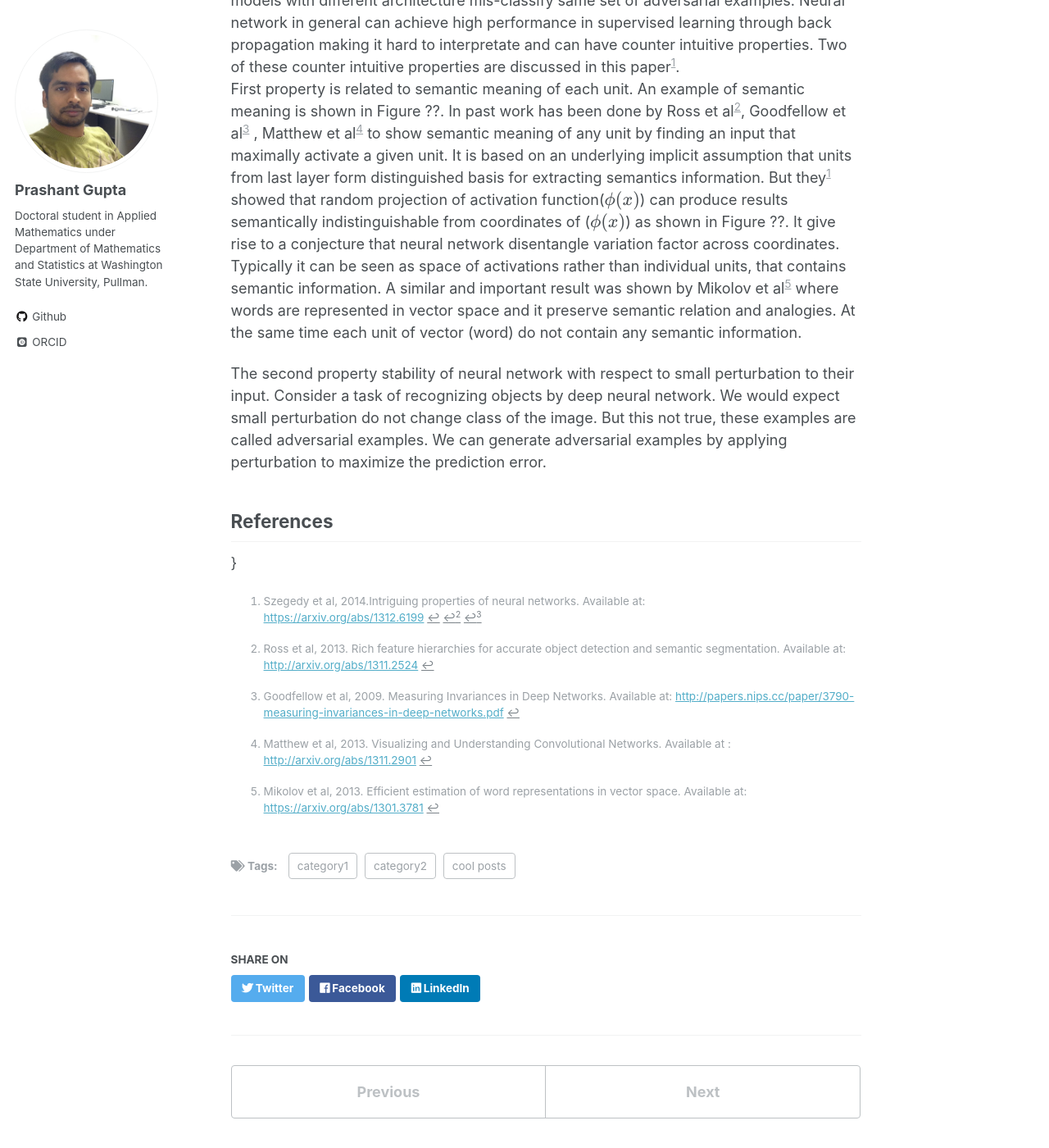
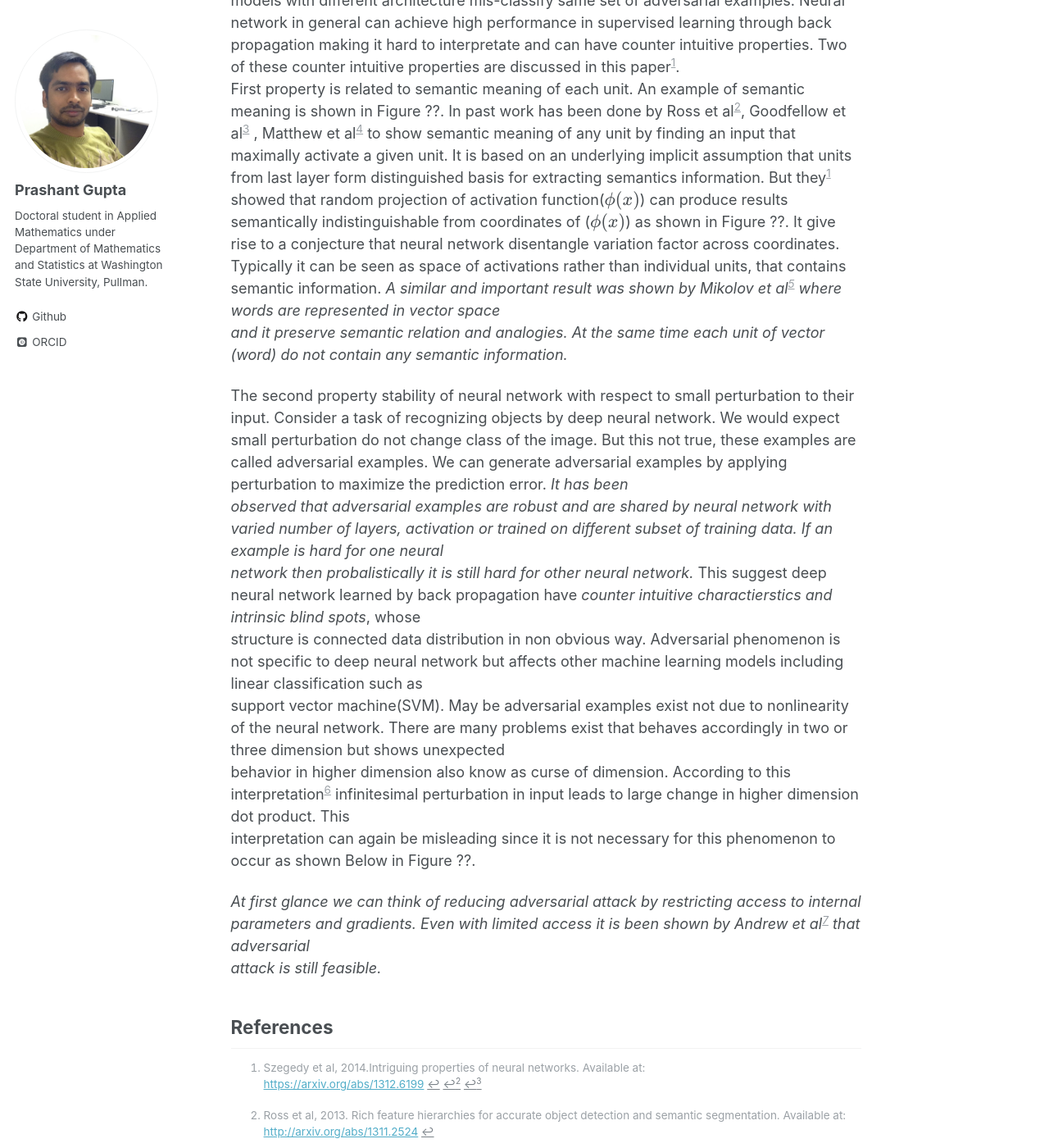
Before and after one commit to pragup/pragup.github.io, a Jekyll site: the page built from _posts/2019-07-31-Adversarial-Robustness-Training.md, in a window 1280 px wide and 1400 px high, scrolled down 581 px. Shown: the whole window at 82% size. Built offline with Jekyll 4.4.1, drawn with Linux system fonts in a browser that asks for light colours; some web fonts are replaced; formulas are drawn with MathJax 3; some of the changed text lies outside the part shown.

Commit message:
Updating non linearity and higher dimensionality  issues.

```diff
--- a/_posts/2019-07-31-Adversarial-Robustness-Training.md
+++ b/_posts/2019-07-31-Adversarial-Robustness-Training.md
@@ -18,11 +18,20 @@ First property is related to semantic meaning of each unit. An example of semant
 , Matthew et al[^ZeFe2013] to show semantic meaning of any unit by finding an input that maximally activate a given unit. It is based on an underlying implicit assumption that units from last layer form
 distinguished basis for extracting semantics information. But they[^SzZaSuBrErGoFe2014] showed that random projection of activation function($\phi(x)$) can produce results semantically
 indistinguishable from coordinates of ($\phi(x)$) as shown in Figure ??. It give rise to a conjecture that neural network disentangle variation factor across coordinates. Typically it
-can be seen as space of activations rather than individual units, that contains semantic information. A similar and important result was shown by Mikolov et al[^MiChCoDe2013] where words are represented in vector space
-and it preserve semantic relation and analogies. At the same time each unit of vector (word) do not contain any semantic information.
+can be seen as space of activations rather than individual units, that contains semantic information. *A similar and important result was shown by Mikolov et al[^MiChCoDe2013] where words are represented in vector space \
+and it preserve semantic relation and analogies. At the same time each unit of vector (word) do not contain any semantic information.*
 
 The second property stability of neural network with respect to small perturbation to their input. Consider a task of recognizing objects by deep neural network. We would expect small perturbation do not
-change class of the image. But this not true, these examples are called adversarial examples. We can generate adversarial examples by applying perturbation to maximize the prediction error.
+change class of the image. But this not true, these examples are called adversarial examples. We can generate adversarial examples by applying perturbation to maximize the prediction error. *It has been \
+observed that adversarial examples are robust and are shared by neural network with varied number of layers, activation or trained on different subset of training data. If an example is hard for one neural \
+network then probalistically it is still hard for other neural network.*  This suggest deep neural network learned by back propagation have *counter intuitive charactierstics and intrinsic blind spots*, whose \
+structure is connected data distribution in non obvious way. Adversarial phenomenon is not specific to deep neural network but affects other machine learning models including linear classification such as \
+support vector machine(SVM). May be adversarial examples exist not due to nonlinearity of the neural network. There are many problems exist that behaves accordingly in two or three dimension but shows unexpected \
+behavior in higher dimension also know as curse of dimension. According to this interpretation[^GoShSz2015] infinitesimal perturbation in input leads to large change in higher dimension dot product. This \
+interpretation can again be misleading since it is not necessary for this phenomenon to occur as shown Below in Figure ??.
+
+*At first glance we can think of reducing adversarial attack by restricting access to internal parameters and gradients. Even with limited access it is been shown by Andrew et al[^IlEnAtLi2017] that adversarial \
+attack is still feasible.*
 
 
 
@@ -53,4 +62,7 @@ change class of the image. But this not true, these examples are called adversar
 [^ZeFe2013]: Matthew et al, 2013. Visualizing and Understanding Convolutional Networks. Available at : [http://arxiv.org/abs/1311.2901](http://arxiv.org/abs/1311.2901)
 
 [^MiChCoDe2013]: Mikolov et al, 2013. Efficient estimation of word representations in vector space. Available at: [https://arxiv.org/abs/1301.3781](https://arxiv.org/abs/1301.3781)
-}
+
+[^IlEnAtLi2017]: Andrew et al, 2017. Query-Efficient Black-box Adversarial Examples. Available at: [http://arxiv.org/abs/1712.07113](http://arxiv.org/abs/1712.07113)
+
+[^GoShSz2015]: Goodfellow et al, 2015. Explaining and Harnessing Adversarial Examples. Available at: [http://arxiv.org/abs/1412.6572](http://arxiv.org/abs/1412.6572)
```
Also changed, not shown: _citations/machinelearning.bib (+24 -0 lines).
